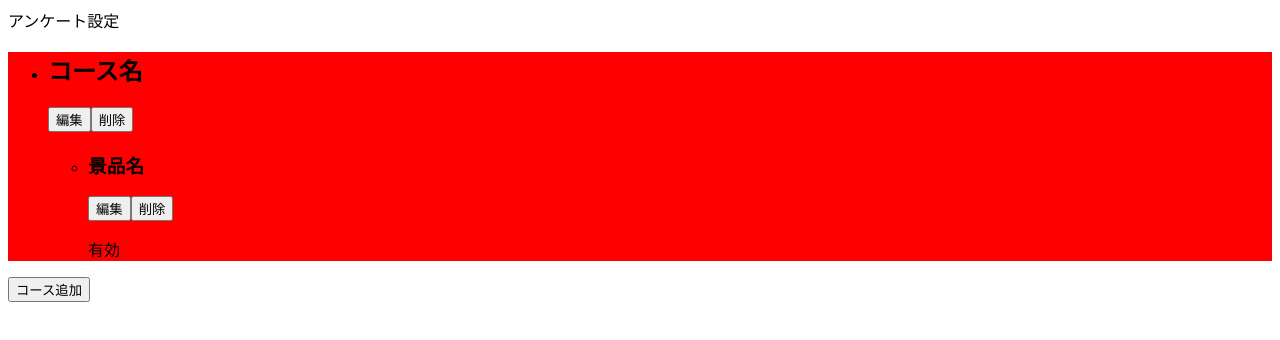
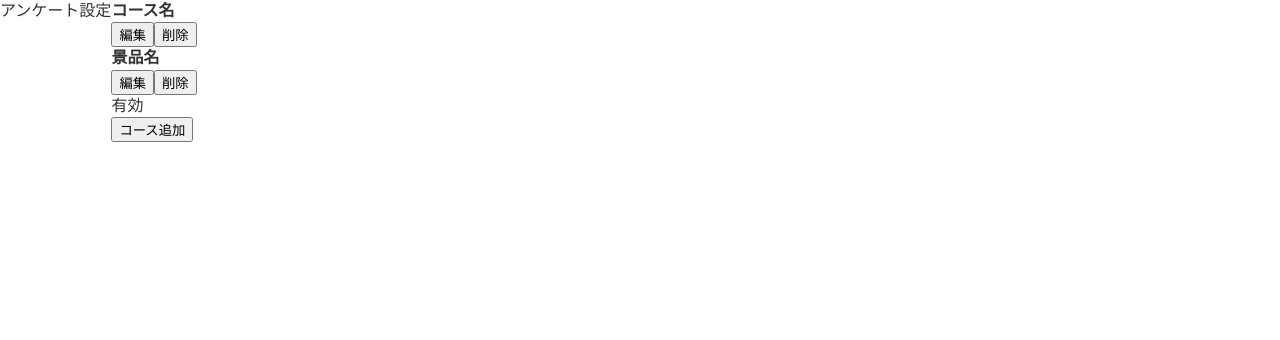
Before and after one commit to kikuchi-makoto/practice, a Vue app in the folder vue-sample-component/: page /#/ in a window 1280 px wide. Shown: the top 340 px of the page. Built offline with nearby package versions, Linux system fonts and the light colour scheme.

Commit message:
add sss directory

```diff
--- a/vue-sample-component/src/App.vue
+++ b/vue-sample-component/src/App.vue
@@ -1,3 +1,7 @@
+<style lang="scss">
+  @import 'assets/sass/styles';
+</style>
+
 <template>
   <div id="app">
     <questionnaire></questionnaire>
--- /dev/null
+++ b/vue-sample-component/src/assets/sass/_base.scss
@@ -0,0 +1,41 @@
+/* http://meyerweb.com/eric/tools/css/reset/
+   v2.0 | 20110126
+   License: none (public domain)
+*/
+
+html, body, div, span, applet, object, iframe, h1, h2, h3, h4, h5, h6, p, blockquote, pre, a, abbr, acronym, address, big, cite, code, del, dfn, em, img, ins, kbd, q, s, samp, small, strike, strong, sub, sup, tt, var, b, u, i, center, dl, dt, dd, ol, ul, li, fieldset, form, label, legend, table, caption, tbody, tfoot, thead, tr, th, td, article, aside, canvas, details, embed, figure, figcaption, footer, header, hgroup, menu, nav, output, ruby, section, summary, time, mark, audio, video {
+  margin: 0;
+  padding: 0;
+  border: 0;
+  font-size: 100%;
+  vertical-align: baseline;
+  color: #333;
+  font-family: Meiryo, sans-serif;}
+
+/* HTML5 display-role reset for older browsers */
+
+article, aside, details, figcaption, figure, footer, header, hgroup, menu, nav, section {
+  display: block; }
+
+body {
+  line-height: 1.4;}
+
+ol, ul {
+  list-style: none; }
+
+blockquote, q {
+  quotes: none; }
+
+blockquote {
+  &:before, &:after {
+    content: '';
+    content: none; } }
+
+q {
+  &:before, &:after {
+    content: '';
+    content: none; } }
+
+table {
+  border-collapse: collapse;
+  border-spacing: 0; }
--- /dev/null
+++ b/vue-sample-component/src/assets/sass/styles.scss
@@ -0,0 +1,2 @@
+@charset "utf-8";
+@import "./_base.scss";
--- a/vue-sample-component/src/pages/Questionnaire.vue
+++ b/vue-sample-component/src/pages/Questionnaire.vue
@@ -1,8 +1,6 @@
 <style lang="scss" scoped>
   .block {
-    ul {
-      background-color: red;
-    }
+    display: flex;
   }
 </style>
 
```
